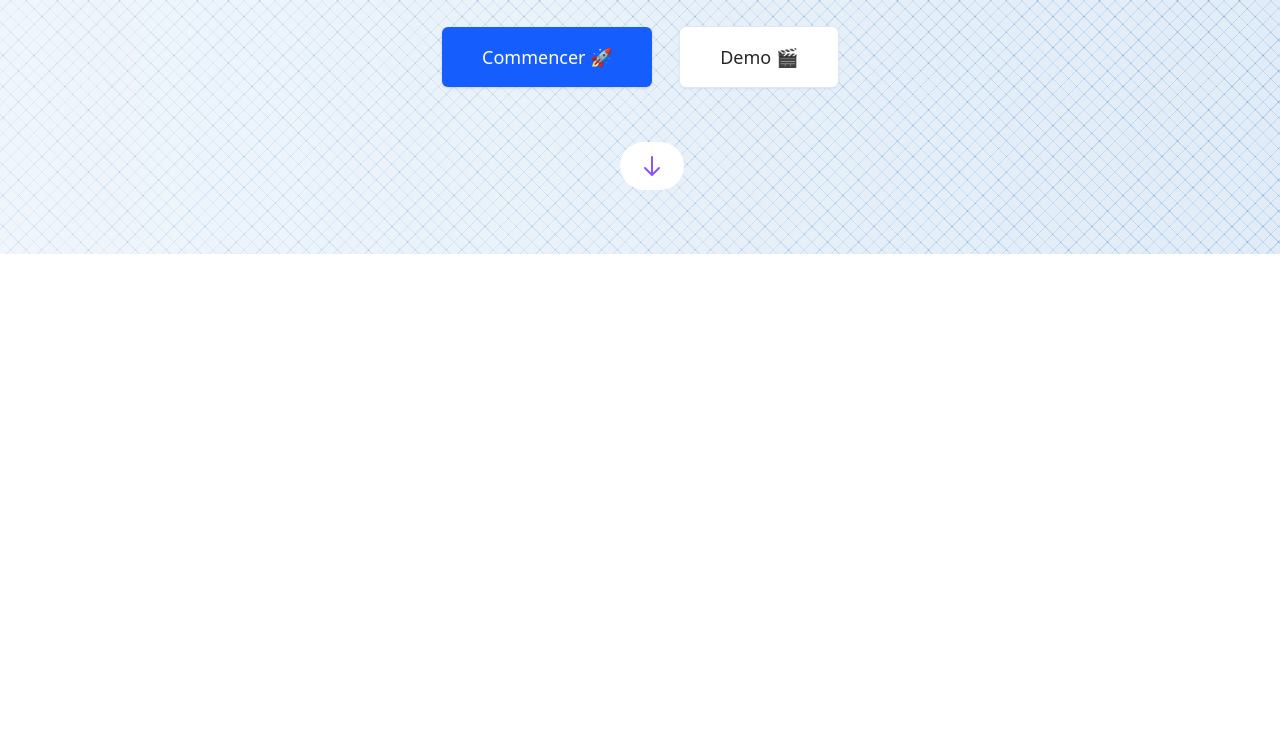
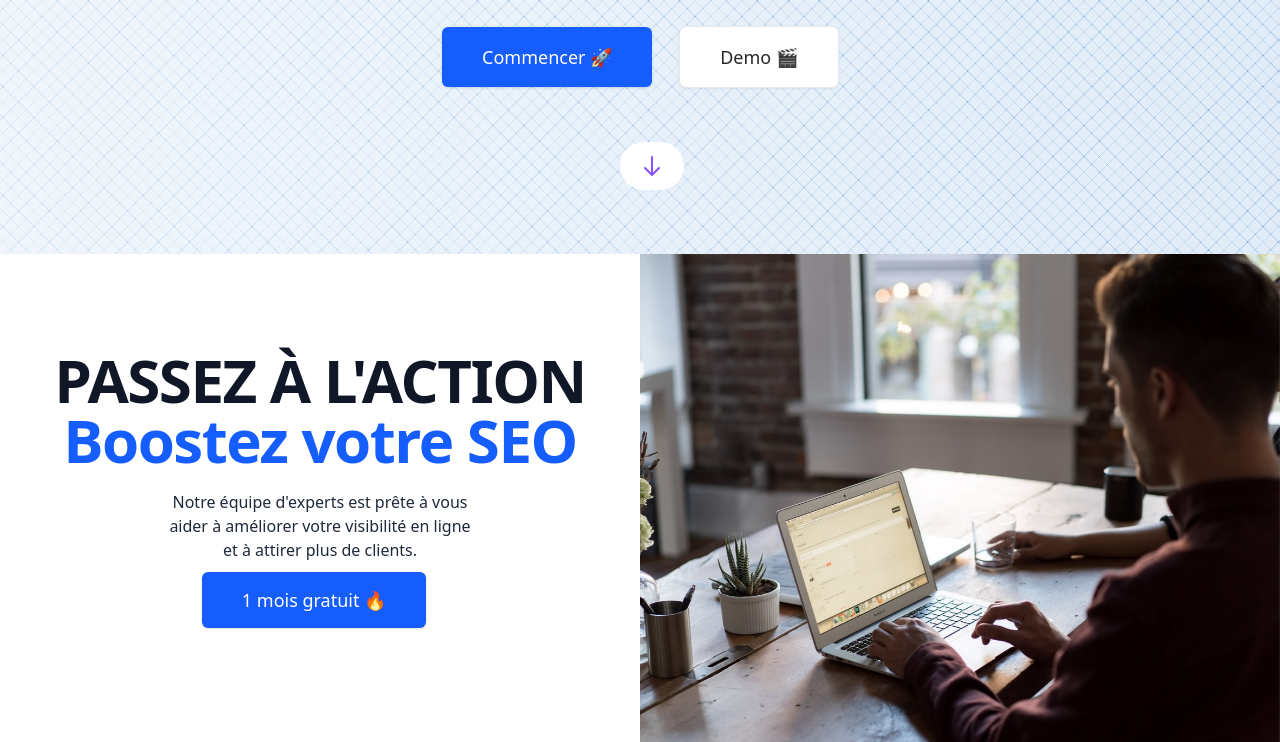
Before and after one commit to zaaine/FormaSquare, a website: page index.html in a window 1280 px wide. Shown: the part 361-1103 px from the top of the page. Before the commit the page ends 800 px from the top, so only its background shows below. Drawn offline with nearby package versions, Linux system fonts and the light colour scheme; files that its build step writes are made by us from their sources.

Commit message:
création d'une section CTA 'Boostez votre SEO'.

```diff
--- a/index.html
+++ b/index.html
@@ -115,7 +115,7 @@
         class="accueil-bg-magic relative px-4 text-center pt-36 sm:pt-52 min-h-[580px] sm:min-h-[615px]"
       >
         <h1 class="text-3xl min[500px]:text-4xl sm:text-5xl md:text-6xl">
-          <span class="block font-bold "> FAITES DÉCOLLER VOTRE </span>
+          <span class="block font-bold"> FAITES DÉCOLLER VOTRE </span>
           <span class="block text-blue-600"> BUSINESS EN LIGNE </span>
         </h1>
         <p
@@ -155,6 +155,37 @@
         </a>
       </section>
     </header>
+    <main>
+      <section class="flex flex-col md:flex-row" id="services">
+        <div
+          class="bg-[radial-gradient(white_50%,gray_200)] px-10 pb-20 md:pb-32 pt-16 md:pt-24 w-full md:w-1/2 text-center"
+        >
+          <h2
+            class="text-3xl min-[500px]:text-4xl sm:text-5xl md:text-6xl tracking-tight font-extrabold text-gray-900 mb-3 md:mb-5"
+          >
+            <span class="block">PASSEZ À L'ACTION</span>
+            <span class="block text-blue-600">Boostez votre SEO </span>
+          </h2>
+          <p class="max-w-xs mx-auto text-gray-800 mb-6">
+            Notre équipe d'experts est prête à vous aider à améliorer votre
+            visibilité en ligne et à attirer plus de clients.
+          </p>
+
+          <a
+            href="#services"
+            class="min-w-[250px] rounded-md shadow px-8 py-3 text-sm font-medium text-white bg-blue-600 sm:text-base md:mr-3 md:min-w-fit md:py-4 md:text-lg md:px-10"
+            >1 mois gratuit 🔥
+          </a>
+        </div>
+        <div class="hidden md:block md:w-1/2 relative">
+          <img
+            src="./styles/img/hommeTravail.jpg"
+            alt="homme travail"
+            class="absolute object-right w-full h-full object-cover"
+          />
+        </div>
+      </section>
+    </main>
   </body>
   <script src="./script.js"></script>
 </html>
```
